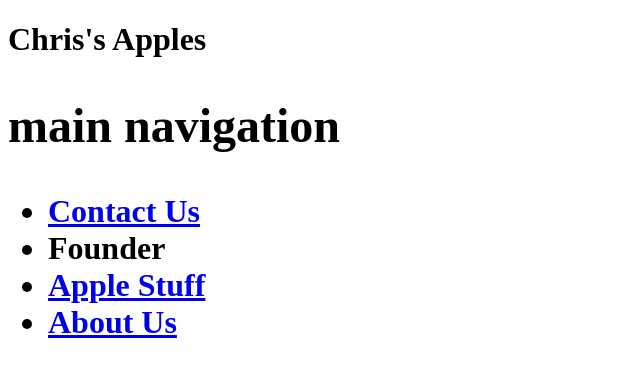
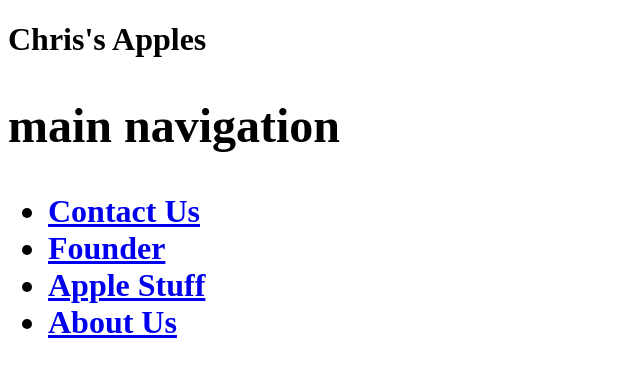
Before and after one commit to Pickle-Rick/TEST2, a plain HTML site: page linklink.html in a window 1280 px wide. Shown: the whole page, without its empty margins (0-640 px from the left). Drawn offline with Linux system fonts and the light colour scheme.

Commit message:
Update linklink.html

```diff
--- a/linklink.html
+++ b/linklink.html
@@ -16,7 +16,7 @@
 
 
   <li><a href="new_apples_5.html">Contact Us</a></li>
-  <li><b class="active">Founder</b></li>
+  <li><a href="new_apples_5.html">Founder</a></li>
   <li><a href="new_apples_3.html">Apple Stuff</a></li>
   <li><a href="new_apples_2.html">About Us</a></li>
 
```
